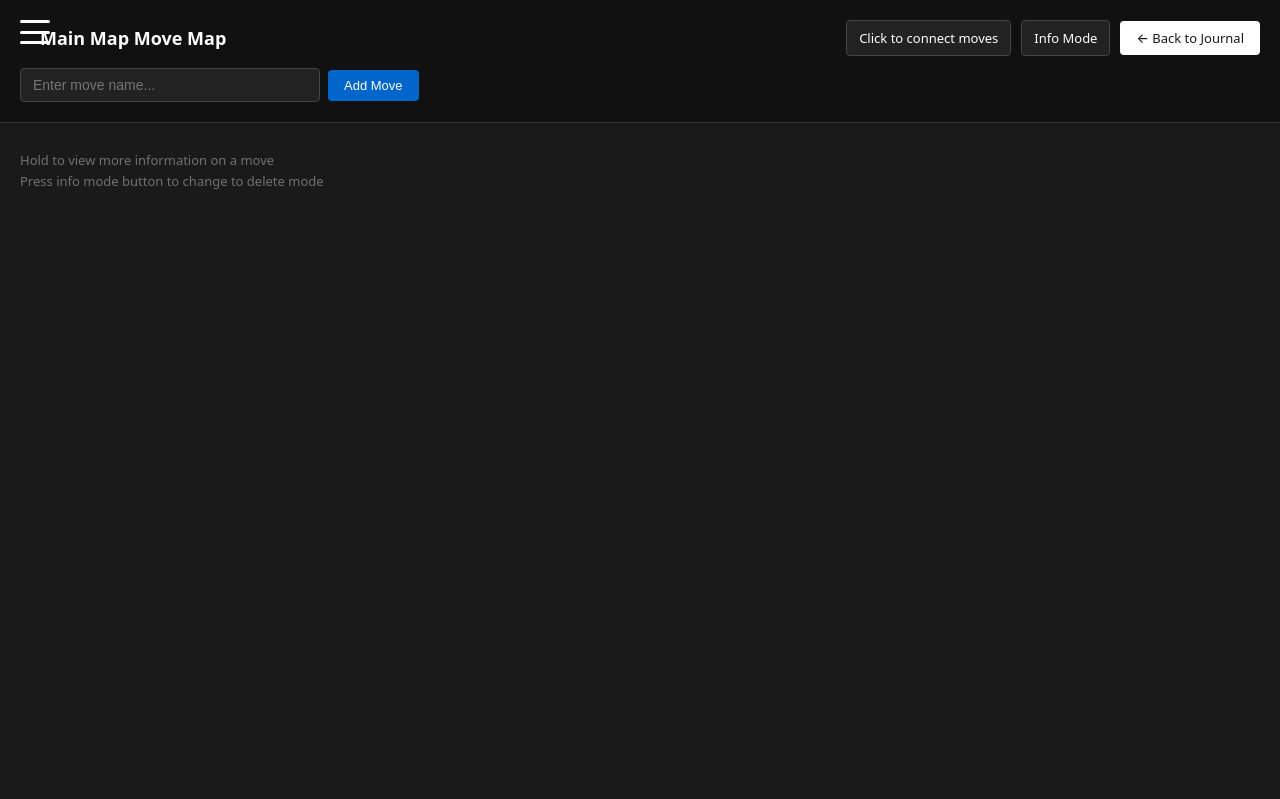
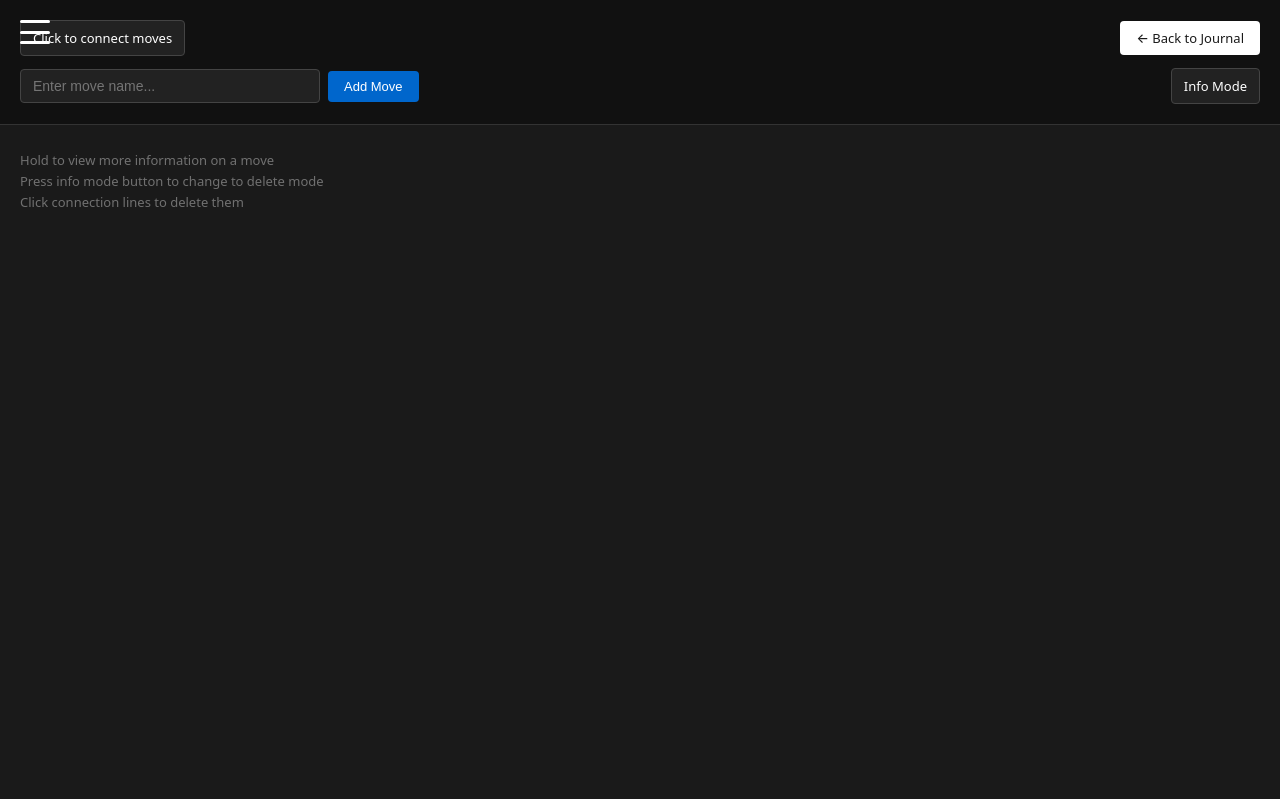
Before and after one commit to AUrbano2000/bjj-tracker, a Flask app: page /moves in a window 1280 px wide. Shown: the top 799 px of the page. Run offline with Flask 3, Linux system fonts and the light colour scheme; data comes from the database, SQL or seed files in the repository; data that the repository does not hold is empty.

Commit message:
Reorganize moves.html header layout and add connection line deletion instruction

```diff
--- a/templates/moves.html
+++ b/templates/moves.html
@@ -217,13 +217,7 @@
         header h2 {
             font-size: 18px;
             font-weight: 600;
-            margin: 0 0 0 20px;
-        }
-
-        .header-controls {
-            display: flex;
-            gap: 10px;
-            align-items: center;
+            margin: 0;
         }
 
         .mode-indicator {
@@ -275,6 +269,21 @@
             align-items: center;
             margin-top: 10px;
             position: relative;
+            justify-content: space-between;
+        }
+
+        .form-input-group {
+            display: flex;
+            gap: 8px;
+            align-items: center;
+            flex: 1;
+            position: relative;
+        }
+
+        .form-mode-buttons {
+            display: flex;
+            gap: 8px;
+            align-items: center;
         }
 
         #moveInput {
@@ -730,15 +739,12 @@
     <!-- Header -->
     <header>
         <div class="header-top">
-            <h2>{{ current_map_name }} Move Map</h2>
-            <div class="header-controls">
             <div class="mode-indicator" id="connectModeButton" onclick="toggleConnectMode()" title="Connect moves">Click to connect moves</div>
-                <div class="mode-indicator" id="modeToggleButton" onclick="toggleMode()">Info Mode</div>
             <a href="/" class="nav-button">← Back to Journal</a>
-            </div>
         </div>
 
         <div class="form-section">
+            <div class="form-input-group">
                 <input
                     id="moveInput"
                     type="text"
@@ -750,6 +756,10 @@
                 <div class="autocomplete-dropdown" id="autocompleteDropdown"></div>
                 <button type="button" onclick="addMove()">Add Move</button>
             </div>
+            <div class="form-mode-buttons">
+                <div class="mode-indicator" id="modeToggleButton" onclick="toggleMode()">Info Mode</div>
+            </div>
+        </div>
     </header>
 
     <!-- Canvas -->
@@ -757,6 +767,7 @@
         <div class="instruction-overlay" id="instructionText">
             <div>Hold to view more information on a move</div>
             <div>Press info mode button to change to delete mode</div>
+            <div>Click connection lines to delete them</div>
         </div>
 
         <!-- SVG Lines Layer -->
@@ -920,6 +931,7 @@
                 instructionText.innerHTML = `
                     <div>Hold a move for 2 seconds to delete it</div>
                     <div>Press delete mode button to go back to info mode</div>
+                    <div>Click connection lines to delete them</div>
                 `;
             } else {
                 btn.textContent = 'Info Mode';
@@ -928,6 +940,7 @@
                 instructionText.innerHTML = `
                     <div>Hold to view more information on a move</div>
                     <div>Press info mode button to change to delete mode</div>
+                    <div>Click connection lines to delete them</div>
                 `;
             }
         }
```
Lines whose indentation alone changed are shown as unchanged.
